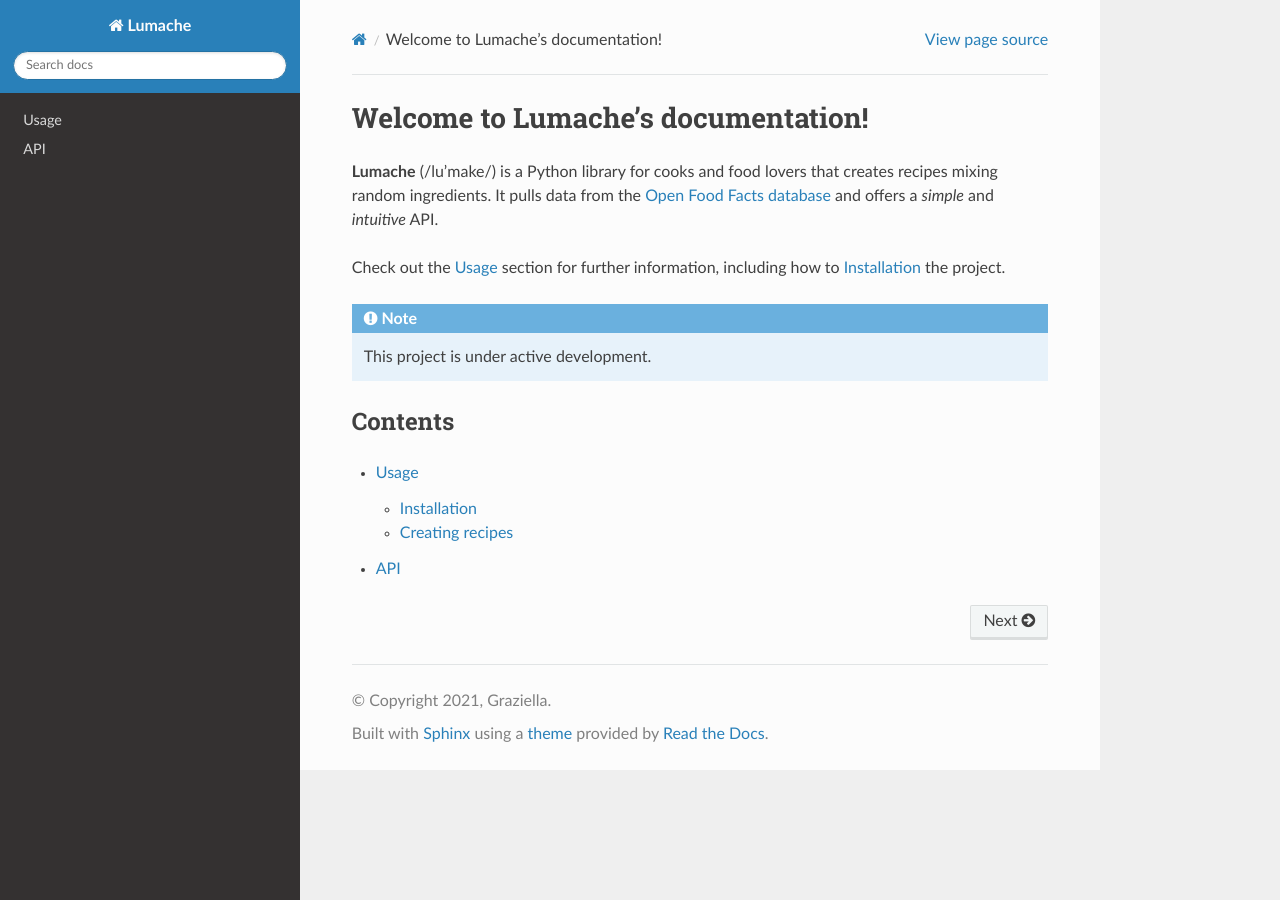
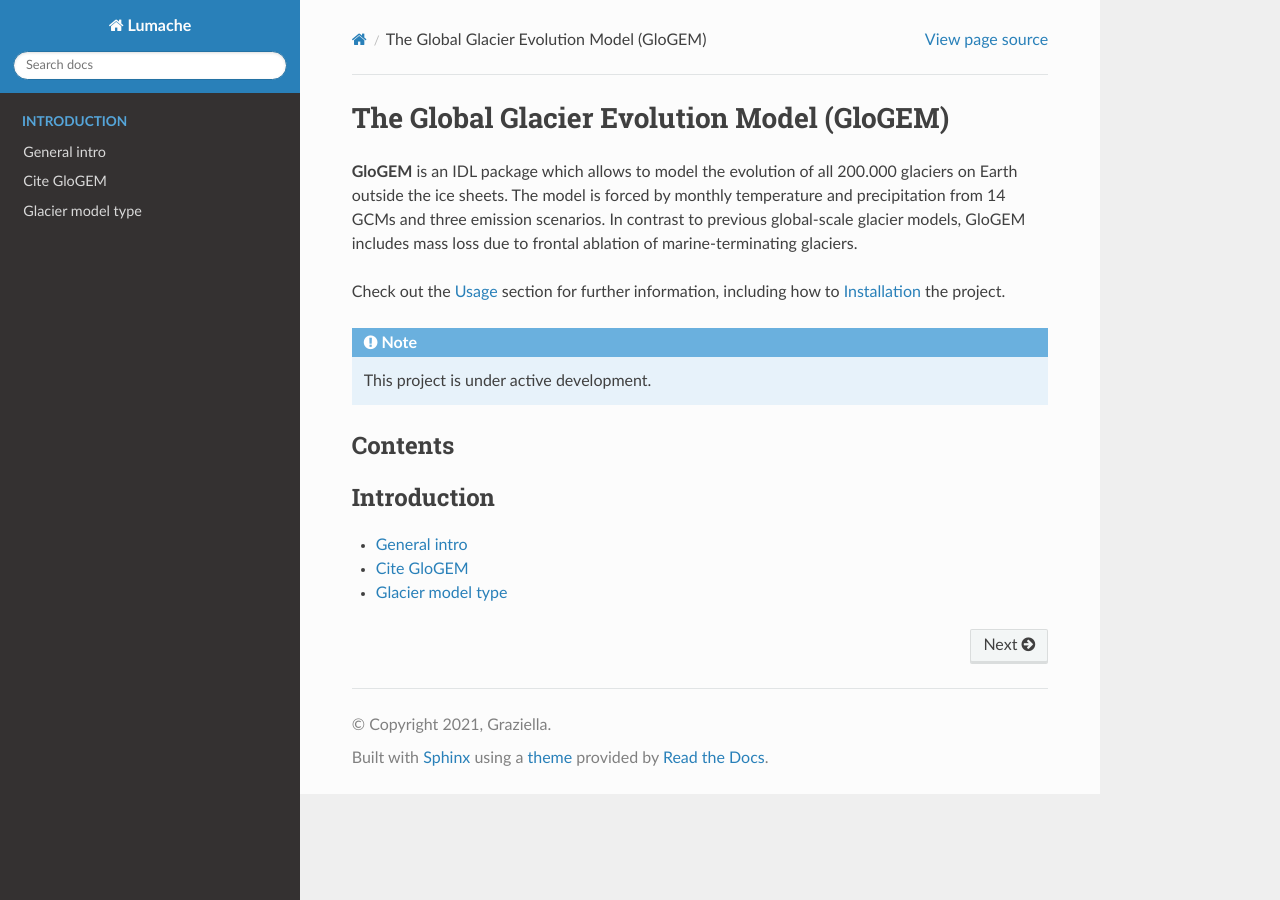
Before and after one commit to sdrocer/GloGEM-documentation, a Sphinx documentation site: the page built from docs/source/index.rst, in a window 1280 px wide. Built offline with Sphinx 7.4.7 and the Read the Docs theme 3.1.0, drawn with Linux system fonts in a browser that asks for light colours.

Commit message:
Adjust doctree to display uploaded .md files

```diff
--- a/docs/source/index.rst
+++ b/docs/source/index.rst
@@ -1,10 +1,9 @@
-Welcome to Lumache's documentation!
+The Global Glacier Evolution Model (GloGEM)
 ===================================
 
-**Lumache** (/lu'make/) is a Python library for cooks and food lovers
-that creates recipes mixing random ingredients.
-It pulls data from the `Open Food Facts database <https://world.openfoodfacts.org/>`_
-and offers a *simple* and *intuitive* API.
+**GloGEM** is an IDL package which allows to model the evolution of all 200.000 glaciers on Earth outside the ice sheets.
+The model is forced by monthly temperature and precipitation from 14 GCMs and three emission scenarios. In contrast to previous
+global-scale glacier models, GloGEM includes mass loss due to frontal ablation of marine-terminating glaciers.
 
 Check out the :doc:`usage` section for further information, including
 how to :ref:`installation` the project.
@@ -17,6 +16,7 @@
 --------
 
 .. toctree::
+   :maxdepth: 2
+   :caption: Introduction
 
-   usage
-   api
+   00.-Introduction.md
```
